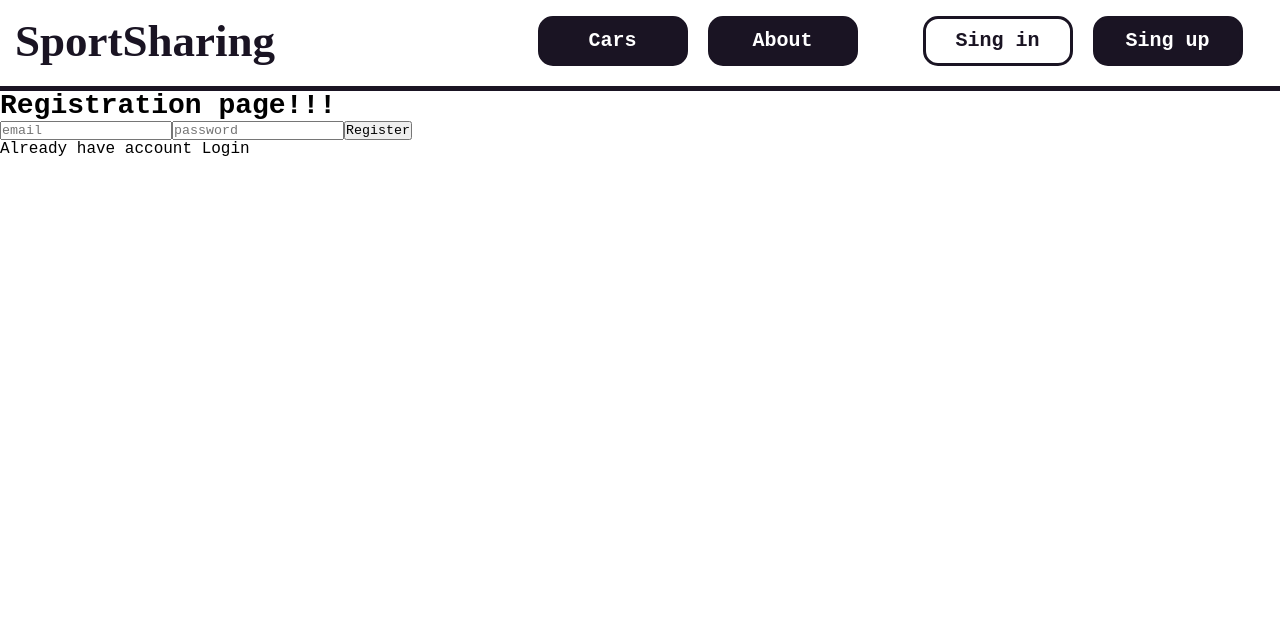
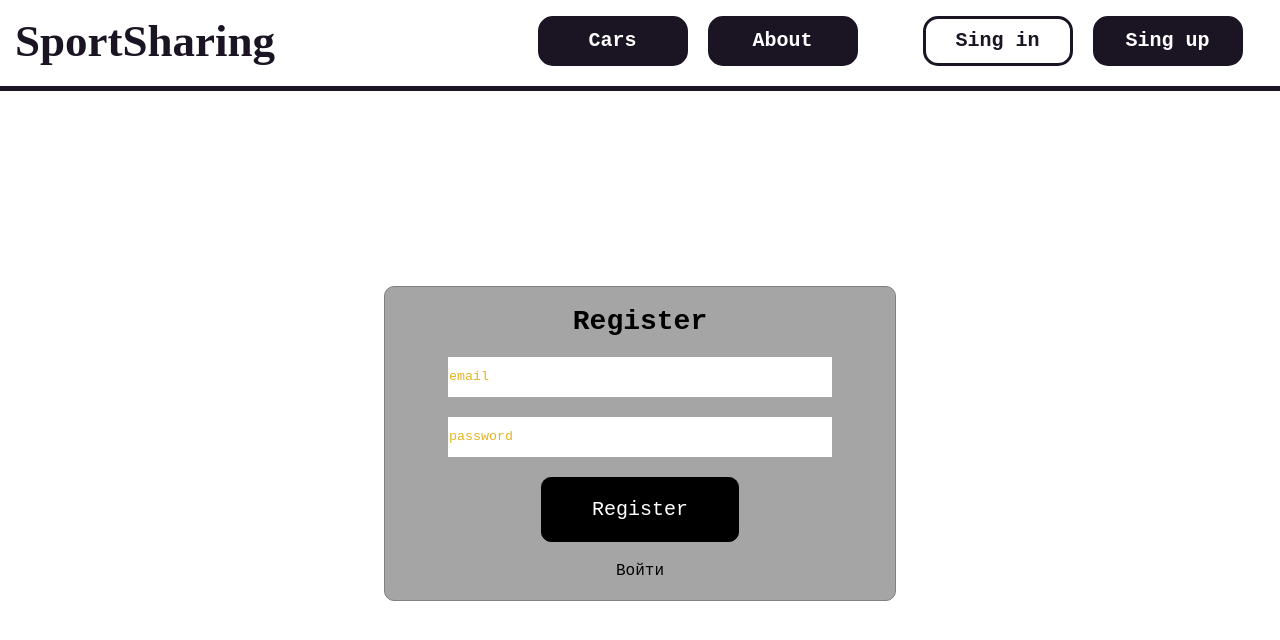
Before and after one commit to Braeer/react-sportSharing, a React (Create React App) app: page /sign-up in a window 1280 px wide. Shown: the top 640 px of the page. Built offline with nearby package versions, Linux system fonts and the light colour scheme; no server answers; a web font is replaced by a local one.

Commit message:
commit disign autorized

```diff
--- a/src/components/Form/Form.jsx
+++ b/src/components/Form/Form.jsx
@@ -1,11 +1,15 @@
 import { React, useState } from "react";
 import styles from "./form.module.scss";
+
+import { Link } from "react-router-dom";
 
 const Form = ({ title, handleClick }) => {
   const [email, setEmail] = useState("");
   const [pass, setPass] = useState("");
   return (
-    <div className="form-wrapper">
+    <div className={styles.form_wrapper}>
+      <h2>{title}</h2>
+
       <input
         type="email"
         value={email}
@@ -25,6 +29,16 @@ const Form = ({ title, handleClick }) => {
       >
         {title}
       </button>
+
+      <p>
+        {
+          <p>
+            <Link to={`/${title == "Login" ? "sign-up" : "sign-in"}`}>
+              {title == "Login" ? "Зарегистрироваться" : "Войти"}
+            </Link>
+          </p>
+        }
+      </p>
     </div>
   );
 };
--- a/src/components/Form/form.module.scss
+++ b/src/components/Form/form.module.scss
@@ -0,0 +1,52 @@
+$white: rgb(255, 255, 255);
+$acctent-color: rgb(26, 20, 35);
+$card-color: rgb(235, 235, 235);
+$black: rgb(0, 0, 0);
+
+.form_wrapper {
+  width: 40vw;
+  padding: 20px 15px;
+
+  display: flex;
+  flex-direction: column;
+
+  align-items: center;
+  justify-content: flex-start;
+
+  background-color: rgb(165, 165, 165);
+
+  border: 1px solid grey;
+  border-radius: 10px;
+  button {
+    margin-top: 20px;
+    margin-bottom: 20px;
+    font-size: 20px;
+    padding: 20px 50px;
+    border-radius: 10px;
+    background-color: $black;
+    color: $white;
+    border: 1px solid $black;
+    transition: all 0.3s ease;
+    cursor: pointer;
+
+    &:hover {
+      background-color: $white;
+      color: $black;
+      border: 1px solid white;
+    }
+    &:active {
+      color: rgb(228, 179, 32);
+    }
+  }
+  input {
+    width: 80%;
+    height: 40px;
+
+    margin-top: 20px;
+    border: 1px solid white;
+
+    &::placeholder {
+      color: rgb(228, 179, 32);
+    }
+  }
+}
--- a/src/firebase.js
+++ b/src/firebase.js
@@ -3,7 +3,7 @@ import { initializeApp } from "firebase/app";
 
 // Your web app's Firebase configuration
 const firebaseConfig = {
-  apiKey: process.env.REACT_APP_FIREBASE_API_KEY,
+  apiKey: "AIzaSyBF9bSqfvJuJBLYDTOvxaMVUoLB0_WZjws",
   authDomain: process.env.REACT_APP_FIREBASE_AUTH_DOMAIN,
   projectId: process.env.REACT_APP_FIREBASE_PROJECT_ID,
   storageBucket: process.env.REACT_APP_FIREBASE_STORAGE_BACKET,
--- a/src/pages/Autorization/login/Login.jsx
+++ b/src/pages/Autorization/login/Login.jsx
@@ -1,17 +1,11 @@
 import React from "react";
 import styles from "./login.module.scss";
-import { Link } from "react-router-dom";
 import LoginForm from "../../../components/Form/login-form/LoginForm";
 
 const LoginPage = () => {
   return (
     <div className={styles.form_ground}>
-      <h1>Login</h1>
       <LoginForm />
-      <p>
-        Or
-        <Link to="/sign-up">ЗАРЕГИСТРИРУЙСЯ</Link>
-      </p>
     </div>
   );
 };
--- a/src/pages/Autorization/login/login.module.scss
+++ b/src/pages/Autorization/login/login.module.scss
@@ -1,8 +1,9 @@
 .form_ground {
-  height: 100vh;
+  height: 88vh;
   width: 100vw;
 
   display: flex;
   align-items: center;
   justify-content: center;
+  flex-direction: column;
 }
--- a/src/pages/Autorization/register/Register.jsx
+++ b/src/pages/Autorization/register/Register.jsx
@@ -1,17 +1,12 @@
 import React from "react";
-import "./register.module.scss";
-import { Link } from "react-router-dom";
+import styles from "./register.module.scss";
 import RegisterForm from "../../../components/Form/register/RegisterForm";
 
 const RegisterPage = () => {
   return (
-    <>
-      <h2>Registration page!!!</h2>
+    <div className={styles.register_ground}>
       <RegisterForm />
-      <p>
-        Already have account <Link to="/sign-in">Login</Link>
-      </p>
-    </>
+    </div>
   );
 };
 
--- a/src/pages/Autorization/register/register.module.scss
+++ b/src/pages/Autorization/register/register.module.scss
@@ -0,0 +1,9 @@
+.register_ground {
+  height: 88vh;
+  width: 100vw;
+
+  display: flex;
+  align-items: center;
+  justify-content: center;
+  flex-direction: column;
+}
```
